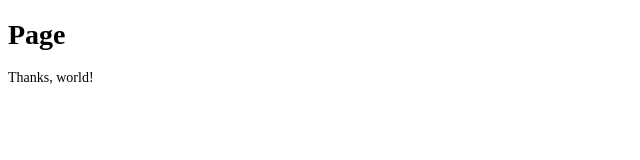
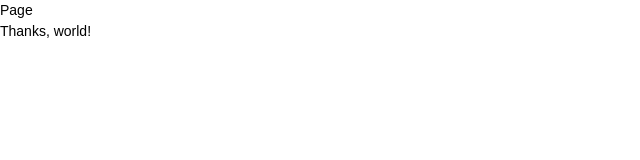
Before and after one commit to butchi/web-starter, a website with bundled scripts: page docs/index.html in a window 1280 px wide. Shown: the whole page, without its empty margins (0-640 px from the left). Built offline with nearby package versions, Linux system fonts and the light colour scheme.

Commit message:
fix sass

```diff
--- a/bower.json
+++ b/bower.json
@@ -21,6 +21,7 @@
   ],
   "devDependencies": {
     "jquery": "~2.2.2",
-    "lodash": "~4.7.0"
+    "lodash": "~4.7.0",
+    "reset-css": "2.0.*"
   }
 }
--- /dev/null
+++ b/src/scss/_variable.scss
@@ -0,0 +1,56 @@
+$img_path: '../img';
+
+// ==========================================================================
+// Global config file
+// ==========================================================================
+
+// Colors
+// ==========================================================================
+// main color
+$main-color: #c1272d !default;
+
+// accent
+$accent-color: #ea500c !default;
+// background
+$bg-color: #fff !default;
+// font
+$font-color: #000 !default;
+// sub font color
+$sub-font-color: #ccc !default;
+// links
+$link-color: #09f !default;
+$link-color-hover: $link-color !default;
+$link-color-visited: #90f !default;
+$link-color-active: null !default;
+// border
+$border-color: $accent-color !default;
+// key color
+$black: #000000;
+$white: #ffffff;
+
+
+// Fonts
+// ==========================================================================
+$sans-serif: YuGothic, "ヒラギノ角ゴ Pro W3", "Hiragino Kaku Gothic Pro", Meiryo, "メイリオ", sans-serif;
+$serif:      YuMincho, "ヒラギノ明朝 ProN W3", "Hiragino Mincho ProN", "HG明朝E", "ＭＳ Ｐ明朝", "ＭＳ 明朝", serif;
+$base-font-size: 1.4rem;
+
+// Sizing
+// ==========================================================================
+$wrapper-width: 320px;
+
+// Global margin(paragraph)
+// ==========================================================================
+$base-margin: 0;
+
+// Media queries
+// ==========================================================================
+$breakpoint: 740px;
+
+// Mixin variables
+// ==========================================================================
+// テキストを隠す方向
+$hide-text-direction: right;
+// Browser support (old compass)
+$legacy-support-for-ie: false;
+$legacy-support-for-ie8: false;
--- /dev/null
+++ b/src/scss/module/_wrapper.scss
@@ -0,0 +1,2 @@
+.wrapper {
+}
--- a/src/scss/style.scss
+++ b/src/scss/style.scss
@@ -1,3 +1,9 @@
+// reset css
+@import 'bower_components/reset-css/reset.css';
+
+// config
+@import 'variable', 'function', 'mixin', 'keyframes';
+
 * {
   box-sizing: border-box;
 }
@@ -7,9 +13,17 @@ html {
 }
 
 body {
-  font-size: 1.4rem;
+  font-size: $base-font-size;
+  font-family: $sans-serif;
+  line-height: 1.5;
 }
 
 main {
   display: block;
 }
+
+// modules
+@import 'module/wrapper';
+
+// pages
+@import 'page/index';
```
Also changed, not shown: docs/css/style.css, src/scss/_function.scss (added), src/scss/_keyframes.scss (added), src/scss/_mixin.scss (added), src/scss/page/_index.scss (added).
